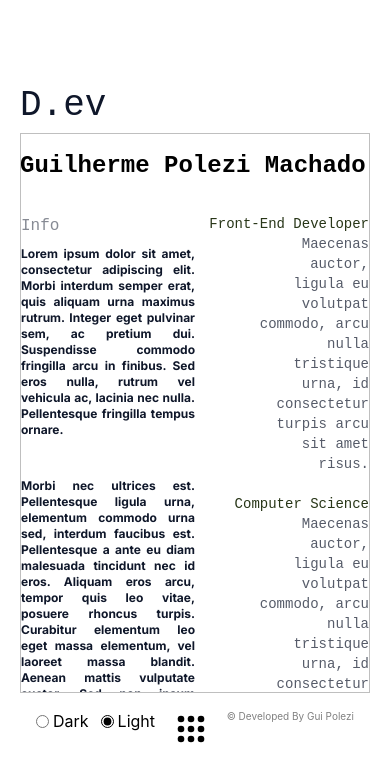
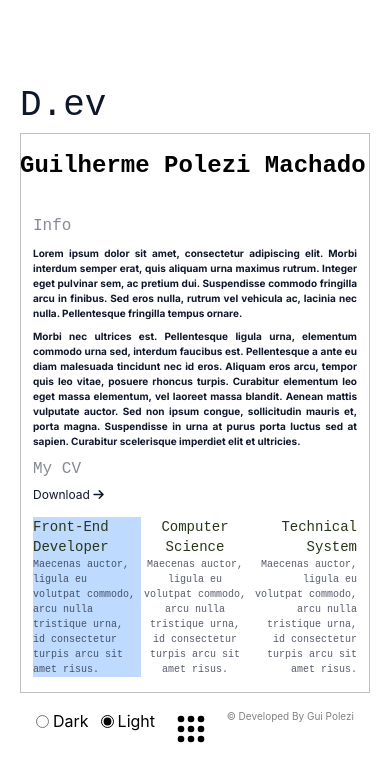
Before and after one commit to GuiPolezi/portfolio-dev, a React (Vite) app: page /info in a window 390 px wide. Shown: the top 782 px of the page. Built offline with nearby package versions, Linux system fonts and the light colour scheme; a web font is replaced by a local one.

Commit message:
Responsivity info.jsx resolved

```diff
--- a/index.html
+++ b/index.html
@@ -31,7 +31,7 @@
 
     </div>
 
-    <div id="root" class="h-140 px-0 sm:px-20 py-20">
+    <div id="root" class="h-140 px-3 md:px-20 py-20">
       <div id="initial-loader" style="
     position: fixed;
     inset: 0;
--- a/src/pages/info.jsx
+++ b/src/pages/info.jsx
@@ -2,39 +2,48 @@ export function Info() {
     return (
         <div>
             <div className="grid grid-cols-2">
-                <div className="col-span-1">
+                <div className="col-span-2 md:col-span-1">
                     <h3 id="infoText" className="mb-2">Info</h3>
-                    <p className="font-bold text-justify mb-10 text-xs lg:text-md" id="infoP">
+                    <p className="font-bold text-justify mb-2 md:mb-10 text-[10px] md:text-xs lg:text-md" id="infoP">
                         Lorem ipsum dolor sit amet, consectetur adipiscing elit. Morbi interdum semper erat, quis aliquam urna maximus rutrum. Integer eget pulvinar sem, ac pretium dui. Suspendisse commodo fringilla arcu in finibus. Sed eros nulla, rutrum vel vehicula ac, lacinia nec nulla. Pellentesque fringilla tempus ornare.
                     </p>
-                    <p className="font-bold text-justify mb-2 lg:mb-10 text-xs lg:text-md" id="infoP">
-                       Morbi nec ultrices est. Pellentesque ligula urna, elementum commodo urna sed, interdum faucibus est. Pellentesque a ante eu diam malesuada tincidunt nec id eros. Aliquam eros arcu, tempor quis leo vitae, posuere rhoncus turpis. Curabitur elementum leo eget massa elementum, vel laoreet massa blandit. Aenean mattis vulputate auctor. Sed non ipsum congue, sollicitudin mauris et, porta magna. Suspendisse in urna at purus porta luctus sed at sapien. Curabitur scelerisque imperdiet elit et ultricies.
+                    <p className="font-bold text-justify mb-2 lg:mb-10 text-[10px] md:text-xs lg:text-md" id="infoP">
+                        Morbi nec ultrices est. Pellentesque ligula urna, elementum commodo urna sed, interdum faucibus est. Pellentesque a ante eu diam malesuada tincidunt nec id eros. Aliquam eros arcu, tempor quis leo vitae, posuere rhoncus turpis. Curabitur elementum leo eget massa elementum, vel laoreet massa blandit. Aenean mattis vulputate auctor. Sed non ipsum congue, sollicitudin mauris et, porta magna. Suspendisse in urna at purus porta luctus sed at sapien. Curabitur scelerisque imperdiet elit et ultricies.
                     </p>
                     <h3 id="infoText">My CV</h3>
                     <a id="infoA" className="text-xs" href="#">Download <i class="fa-solid fa-arrow-right"></i> </a>
                 </div>
-                <div id="topics" className="col-span-1 text-end">
+                <div id="topics" className="col-span-2 md:col-span-1 text-end flex md:block mt-3 md:mt-0">
+                    <div className="bg-blue-200 text-start md:text-end">
+
                         <p className="text-sm md:text-2xl lg:text-5xl mb-0 lg:mb-5" id="infoTitle">Front-End Developer</p>
-                        <div className="grid grid-cols-3">
-                            <div className="col-span-1"></div>
-                            <div className="col-span-2">
-                                <p id="titleDesc" className="text-sm lg:text-md" >Maecenas auctor, ligula eu volutpat commodo, arcu nulla tristique urna, id consectetur turpis arcu sit amet risus.</p>
+                        <div className="grid grid-cols-1 md:grid-cols-3">
+                            <div className="col-span-1 hidden md:block"></div>
+                            <div className="col-span-1 md:col-span-2">
+                                <p id="titleDesc" className="text-[10px] md:text-xs lg:text-md" >Maecenas auctor, ligula eu volutpat commodo, arcu nulla tristique urna, id consectetur turpis arcu sit amet risus.</p>
                             </div>
                         </div>
-                        <p className="text-5xl mt-5 mb-0 lg:mb-5 text-sm md:text-2xl lg:text-5xl" id="infoTitle">Computer Science</p>
-                        <div className="grid grid-cols-3">
-                            <div className="col-span-1"></div>
-                            <div className="col-span-2">
-                                <p id="titleDesc"className="text-sm lg:text-md" >Maecenas auctor, ligula eu volutpat commodo, arcu nulla tristique urna, id consectetur turpis arcu sit amet risus.</p>
+                    </div>
+                    <div className="text-center md:text-end">
+
+                        <p className="text-5xl mt-0 md:mt-5 mb-0 lg:mb-5 text-sm md:text-2xl lg:text-5xl" id="infoTitle">Computer Science</p>
+                        <div className="grid grid-cols-1 md:grid-cols-3">
+                            <div className="col-span-1 hidden md:block"></div>
+                            <div className="col-span-1 md:col-span-2">
+                                <p id="titleDesc" className="text-[10px] md:text-xs lg:text-md" >Maecenas auctor, ligula eu volutpat commodo, arcu nulla tristique urna, id consectetur turpis arcu sit amet risus.</p>
                             </div>
                         </div>
-                        <p className="text-5xl mt-5 mb-0 lg:mb-5 text-sm md:text-2xl lg:text-5xl" id="infoTitle">Technical System</p>
-                        <div className="grid grid-cols-3">
-                            <div className="col-span-1"></div>
-                            <div className="col-span-2">
-                                <p id="titleDesc" className="text-sm lg:text-md" >Maecenas auctor, ligula eu volutpat commodo, arcu nulla tristique urna, id consectetur turpis arcu sit amet risus.</p>
+                    </div>
+                    <div className="text-end md:text-end">
+
+                        <p className="text-5xl mt-0 md:mt-5 mb-0 lg:mb-5 text-sm md:text-2xl lg:text-5xl" id="infoTitle">Technical System</p>
+                        <div className="grid grid-cols-1 md:grid-cols-3">
+                            <div className="col-span-1 hidden md:block"></div>
+                            <div className="col-span-1 md:col-span-2">
+                                <p id="titleDesc" className="text-[10px] md:text-xs lg:text-md" >Maecenas auctor, ligula eu volutpat commodo, arcu nulla tristique urna, id consectetur turpis arcu sit amet risus.</p>
                             </div>
                         </div>
+                    </div>
                 </div>
             </div>
         </div>
```
